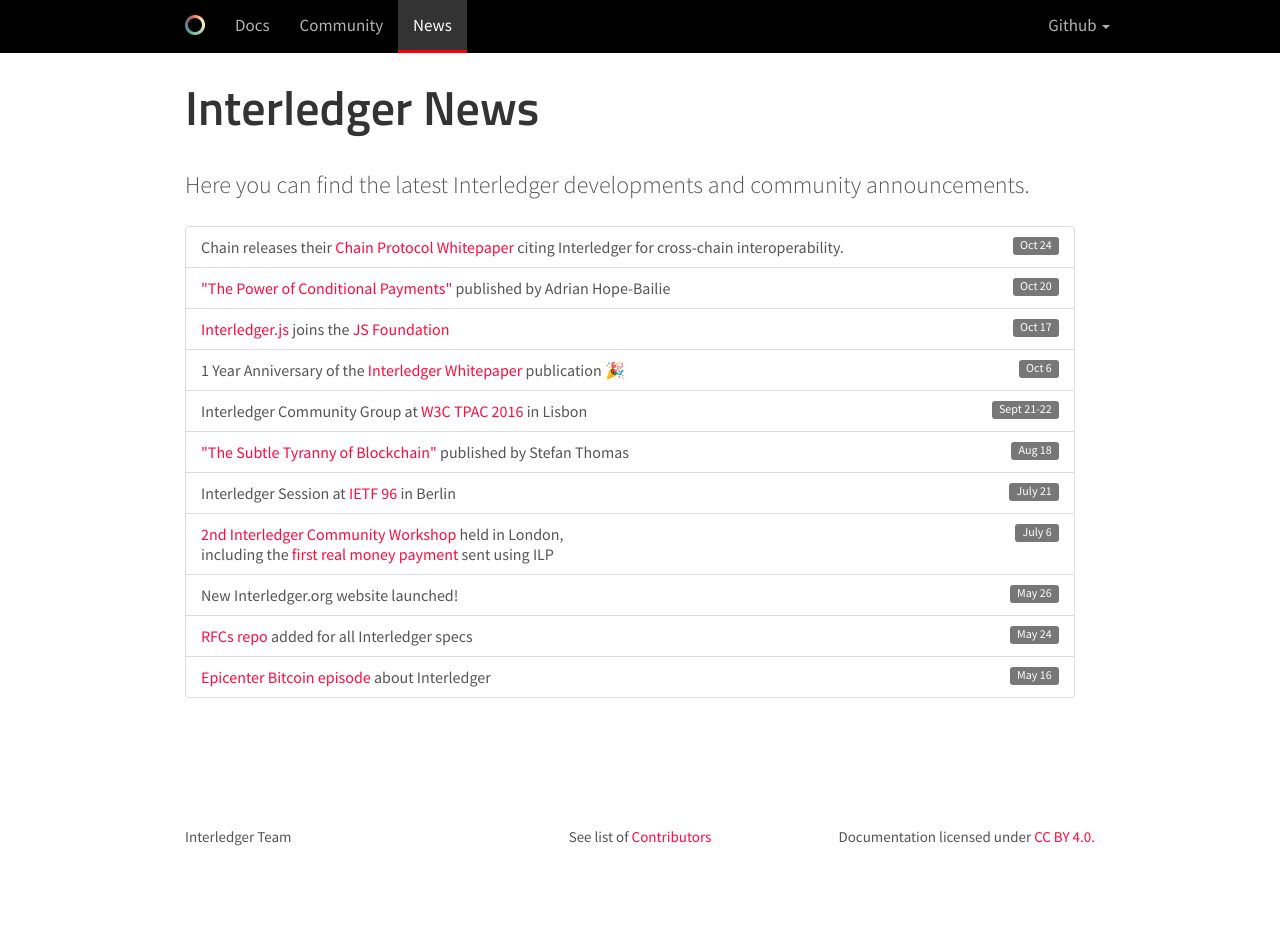
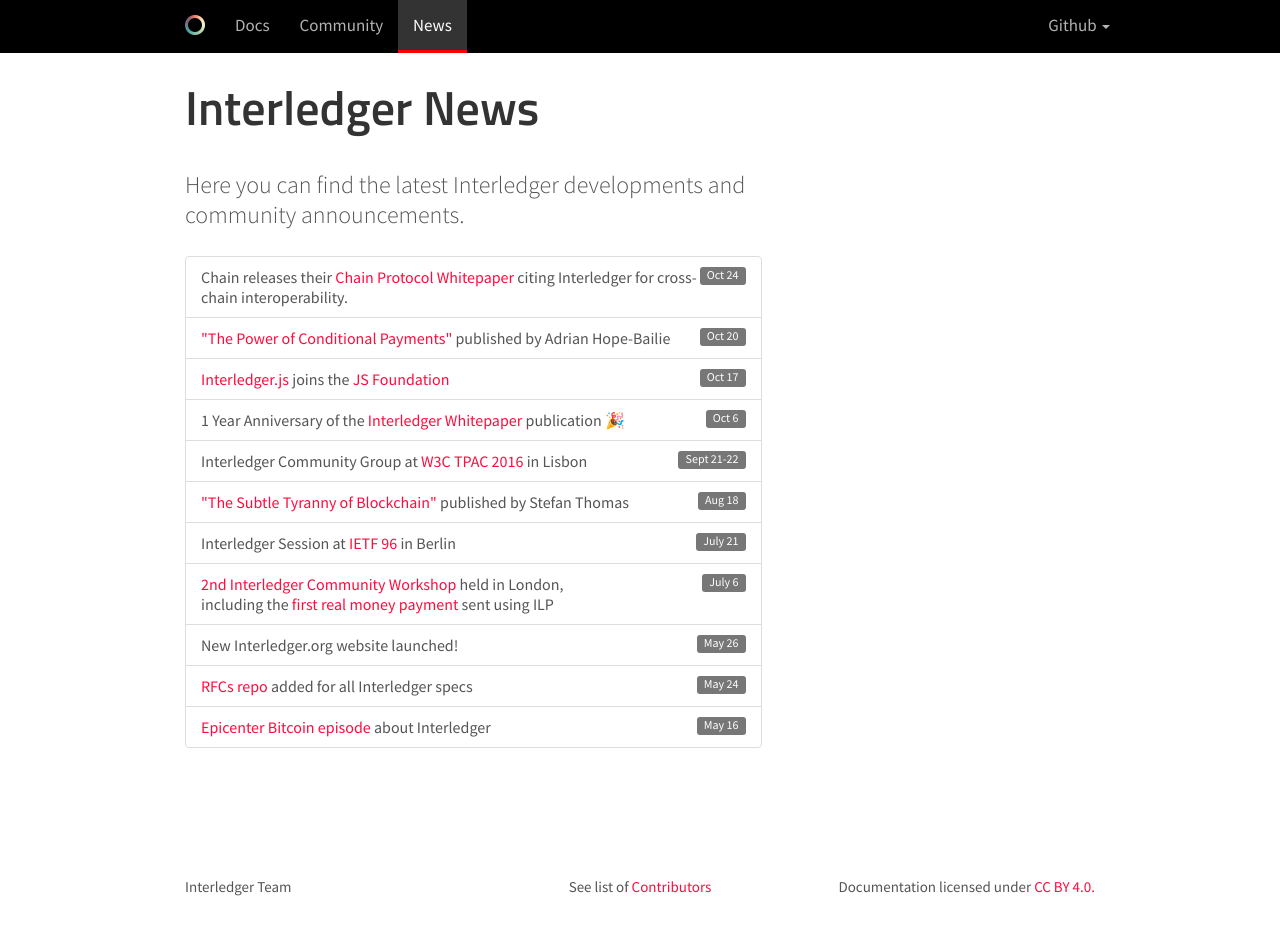
Before and after one commit to interledger/interledger.github.io, a Jekyll site: the page built from news.html, in a window 1280 px wide and 951 px high. Shown: the top 935 px of the window. Built offline with Jekyll 4.4.1, drawn with Linux system fonts in a browser that asks for light colours; nearby versions of some CDN libraries; some web fonts are replaced.

Commit message:
Revert style change

```diff
--- a/news.html
+++ b/news.html
@@ -8,7 +8,7 @@
 
     <div class="container community-wrapper">
 
-        <div class="col-sm-12 wrapper">
+        <div class="col-sm-8 wrapper">
           <h1 class="page-header">Interledger News</h1>
 
           <p class="intro">Here you can find the latest Interledger developments and community announcements.</p>
```
